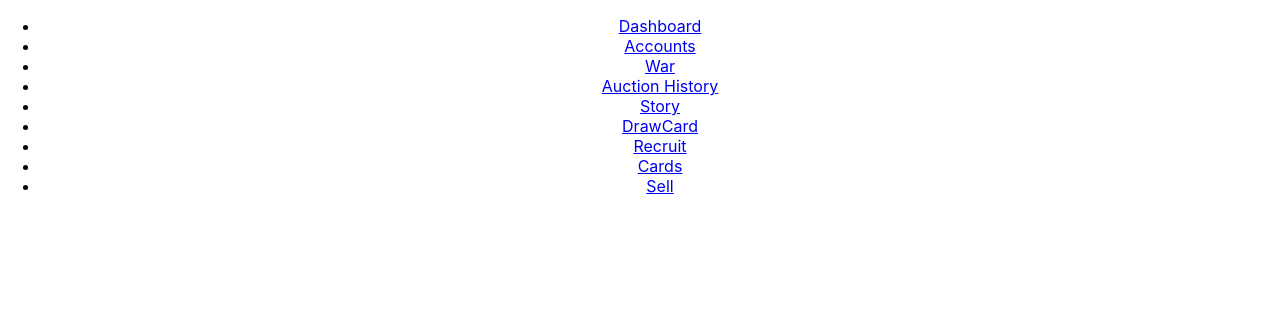
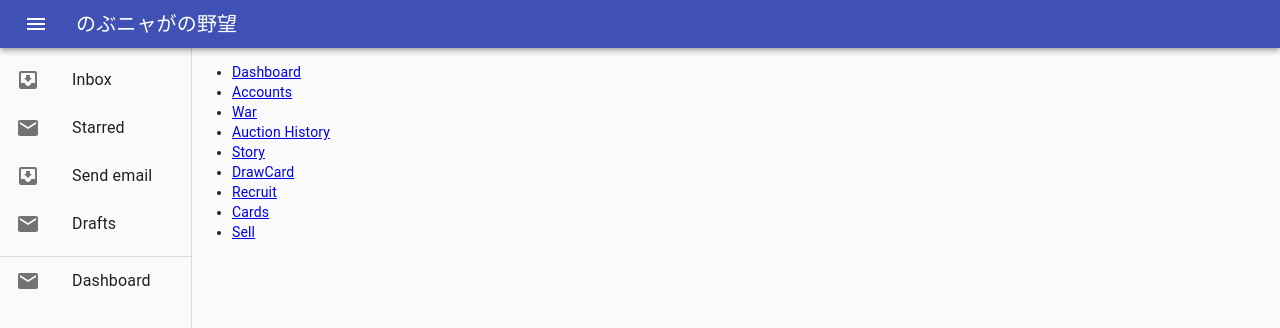
Before and after one commit to Ucandoit/nobot-front, a React (Create React App) app: page /accounts/1 in a window 1280 px wide. Shown: the top 328 px of the page. Built offline with nearby package versions, Linux system fonts and the light colour scheme.

Commit message:
feature: wip layout

```diff
--- a/package.json
+++ b/package.json
@@ -4,6 +4,8 @@
   "description": "A web interface for nobot.",
   "private": true,
   "dependencies": {
+    "@material-ui/core": "^4.10.0",
+    "@material-ui/icons": "^4.9.1",
     "classnames": "^2.2.6",
     "moment": "^2.24.0",
     "react": "^16.10.2",
--- a/public/index.html
+++ b/public/index.html
@@ -3,7 +3,7 @@
   <head>
     <meta charset="utf-8" />
     <link rel="icon" href="%PUBLIC_URL%/favicon.ico" />
-    <meta name="viewport" content="width=device-width, initial-scale=1" />
+    <meta name="viewport" content="minimum-scale=1, initial-scale=1, width=device-width" />
     <meta name="theme-color" content="#000000" />
     <meta
       name="description"
@@ -25,6 +25,7 @@
       Learn how to configure a non-root public URL by running `npm run build`.
     -->
     <title>Nobot</title>
+    <link rel="stylesheet" href="https://fonts.googleapis.com/icon?family=Material+Icons" />
     <!-- <base href="/nobot/"> -->
   </head>
   <body>
--- a/src/components/App.tsx
+++ b/src/components/App.tsx
@@ -1,23 +1,60 @@
+import { createStyles, makeStyles, Theme } from '@material-ui/core';
 import React from 'react';
 import { BrowserRouter, Link, Redirect, Route, Switch } from 'react-router-dom';
+import { AppBar, SideBar } from '../layout';
 import AccountForm from './accounts/AccountForm';
 import Accounts from './accounts/Accounts';
 import './App.css';
+import Sell from './auction/sell/Sell';
 import AuctionHistory from './auctionHistory/AuctionHistory';
+import CardEdit from './card/CardEdit';
+import CardList from './card/CardList';
 import DashBoard from './dashboard/Dashboard';
 import DrawCard from './drawCard/DrawCard';
 import RecruitSystem from './recruit/RecruitSystem';
 import Story from './story/Story';
 import WarAdd from './war/WarAdd';
 import WarList from './war/WarList';
-import CardList from './card/CardList';
-import CardEdit from './card/CardEdit';
-import Sell from './auction/sell/Sell';
+
+const useStyle = makeStyles((theme: Theme) =>
+  createStyles({
+    root: {
+      display: 'flex',
+      flexDirection: 'column',
+      zIndex: 1,
+      minHeight: '100vh',
+      backgroundColor: theme.palette.background.default,
+      position: 'relative',
+      minWidth: 'fit-content',
+      width: '100%'
+    },
+    appFrame: {
+      display: 'flex',
+      flexDirection: 'column',
+      flexGrow: 1,
+      [theme.breakpoints.up('xs')]: {
+        marginTop: theme.spacing(6)
+      },
+      [theme.breakpoints.down('xs')]: {
+        marginTop: theme.spacing(7)
+      }
+    },
+    contentWithSidebar: {
+      display: 'flex',
+      flexGrow: 1
+    }
+  })
+);
 
 const App: React.FC = () => {
+  const classes = useStyle();
   return (
     <BrowserRouter basename="">
-      <div className="App">
+      <div className={classes.root}>
+        <div className={classes.appFrame}>
+          <AppBar />
+          <main className={classes.contentWithSidebar}>
+            <SideBar />
             <ul>
               <li>
                 <Link to="/">Dashboard</Link>
@@ -91,6 +128,8 @@ const App: React.FC = () => {
                 <Sell />
               </Route>
             </Switch>
+          </main>
+        </div>
       </div>
     </BrowserRouter>
   );
--- a/src/index.tsx
+++ b/src/index.tsx
@@ -1,10 +1,21 @@
+import CssBaseline from '@material-ui/core/CssBaseline';
+import { createMuiTheme, ThemeProvider } from '@material-ui/core/styles';
 import React from 'react';
 import ReactDOM from 'react-dom';
+import App from './components/App';
 import './index.css';
-import App from './components/App';
 import * as serviceWorker from './serviceWorker';
 
-ReactDOM.render(<App />, document.getElementById('root'));
+const theme = createMuiTheme({});
+
+ReactDOM.render(
+  <ThemeProvider theme={theme}>
+    {/* CssBaseline kickstart an elegant, consistent, and simple baseline to build upon. */}
+    <CssBaseline />
+    <App />
+  </ThemeProvider>,
+  document.getElementById('root')
+);
 
 // If you want your app to work offline and load faster, you can change
 // unregister() to register() below. Note this comes with some pitfalls.
--- /dev/null
+++ b/src/layout/AppBar.tsx
@@ -0,0 +1,38 @@
+import {
+  AppBar as MuiAppBar,
+  createStyles,
+  IconButton,
+  makeStyles,
+  Theme,
+  Toolbar,
+  Typography
+} from '@material-ui/core';
+import MenuIcon from '@material-ui/icons/Menu';
+import React from 'react';
+
+const useStyles = makeStyles((theme: Theme) =>
+  createStyles({
+    root: {
+      flexGrow: 1
+    },
+    menuButton: {
+      marginRight: theme.spacing(2)
+    }
+  })
+);
+
+const AppBar = () => {
+  const classes = useStyles();
+  return (
+    <MuiAppBar position="fixed">
+      <Toolbar variant="dense">
+        <IconButton edge="start" className={classes.menuButton} color="inherit" aria-label="menu">
+          <MenuIcon />
+        </IconButton>
+        <Typography variant="h6">のぶニャがの野望</Typography>
+      </Toolbar>
+    </MuiAppBar>
+  );
+};
+
+export default AppBar;
--- /dev/null
+++ b/src/layout/SideBar.tsx
@@ -0,0 +1,65 @@
+import { Divider, Drawer, List, ListItem, ListItemIcon, ListItemText, makeStyles } from '@material-ui/core';
+import Icon from '@material-ui/core/Icon';
+import MailIcon from '@material-ui/icons/Mail';
+import InboxIcon from '@material-ui/icons/MoveToInbox';
+import React from 'react';
+import { Link } from 'react-router-dom';
+
+// const useStyles = makeStyles({
+//   list: {
+//     width: 250,
+//   }
+// });
+
+const useStyles = makeStyles(theme => ({
+  menu: {
+    position: 'relative',
+    overflowX: 'hidden',
+    width: '12rem',
+    backgroundColor: 'transparent'
+    // borderRight: "none",
+  }
+}));
+
+const menu = [
+  {
+    name: 'Dashboard',
+    to: '/',
+    icon: 'mail'
+  }
+];
+
+const SideBar = () => {
+  const classes = useStyles();
+  return (
+    <Drawer
+      anchor="left"
+      variant="permanent"
+      PaperProps={{
+        className: classes.menu
+      }}
+    >
+      <div role="presentation">
+        <List>
+          {['Inbox', 'Starred', 'Send email', 'Drafts'].map((text, index) => (
+            <ListItem button key={text} component={Link} to="/">
+              <ListItemIcon>{index % 2 === 0 ? <InboxIcon /> : <MailIcon />}</ListItemIcon>
+              <ListItemText primary={text} />
+            </ListItem>
+          ))}
+        </List>
+        <Divider />
+        {menu.map(item => (
+          <ListItem button key={item.name} component={Link} to={item.to}>
+            <ListItemIcon>
+              <Icon>{item.icon}</Icon>
+            </ListItemIcon>
+            <ListItemText primary={item.name} />
+          </ListItem>
+        ))}
+      </div>
+    </Drawer>
+  );
+};
+
+export default SideBar;
--- /dev/null
+++ b/src/layout/index.ts
@@ -0,0 +1,2 @@
+export { default as AppBar } from './AppBar';
+export { default as SideBar } from './SideBar';
```
Also changed, not shown: 1 other file (tests, documents, lock files or other folders). Lines whose indentation alone changed are shown as unchanged.
